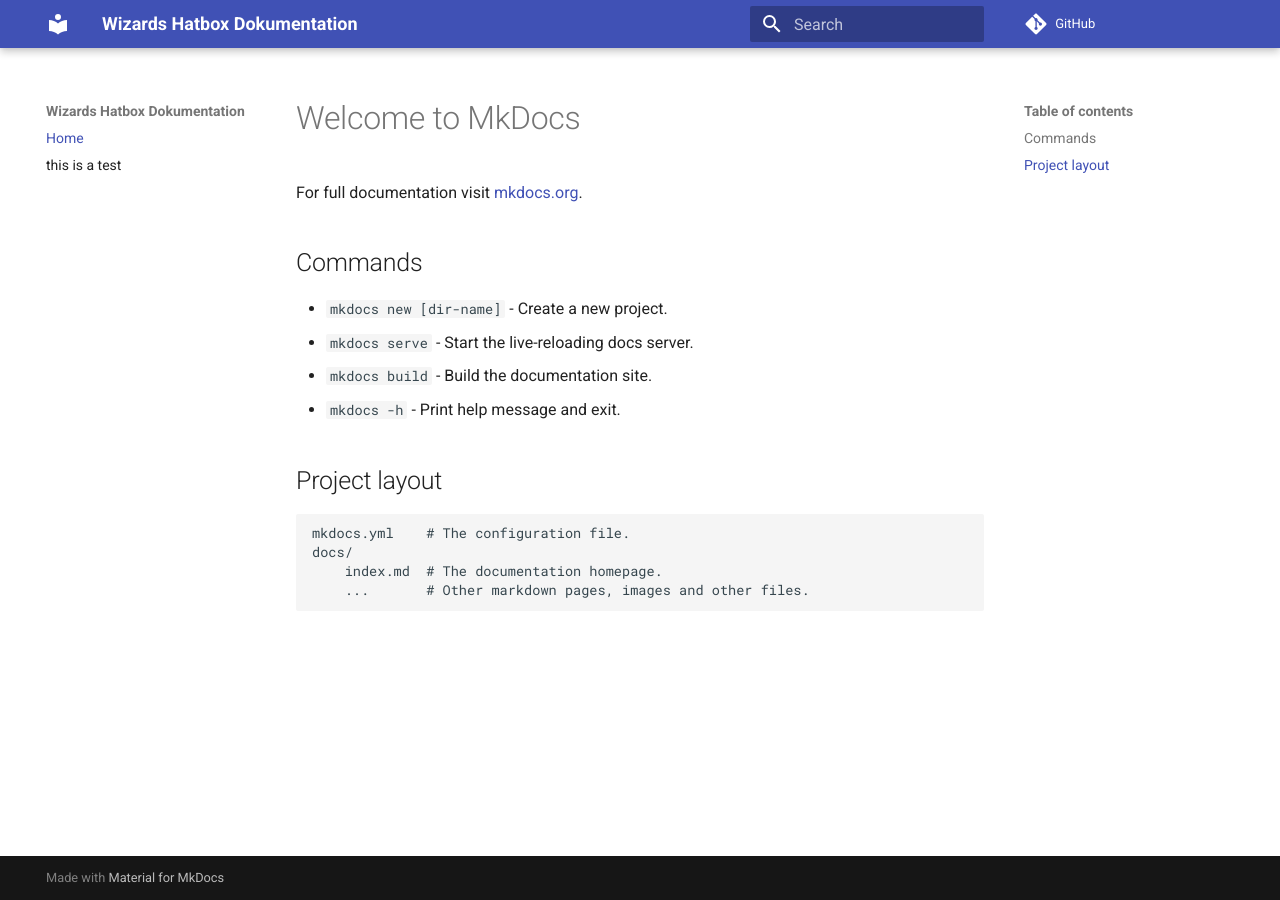
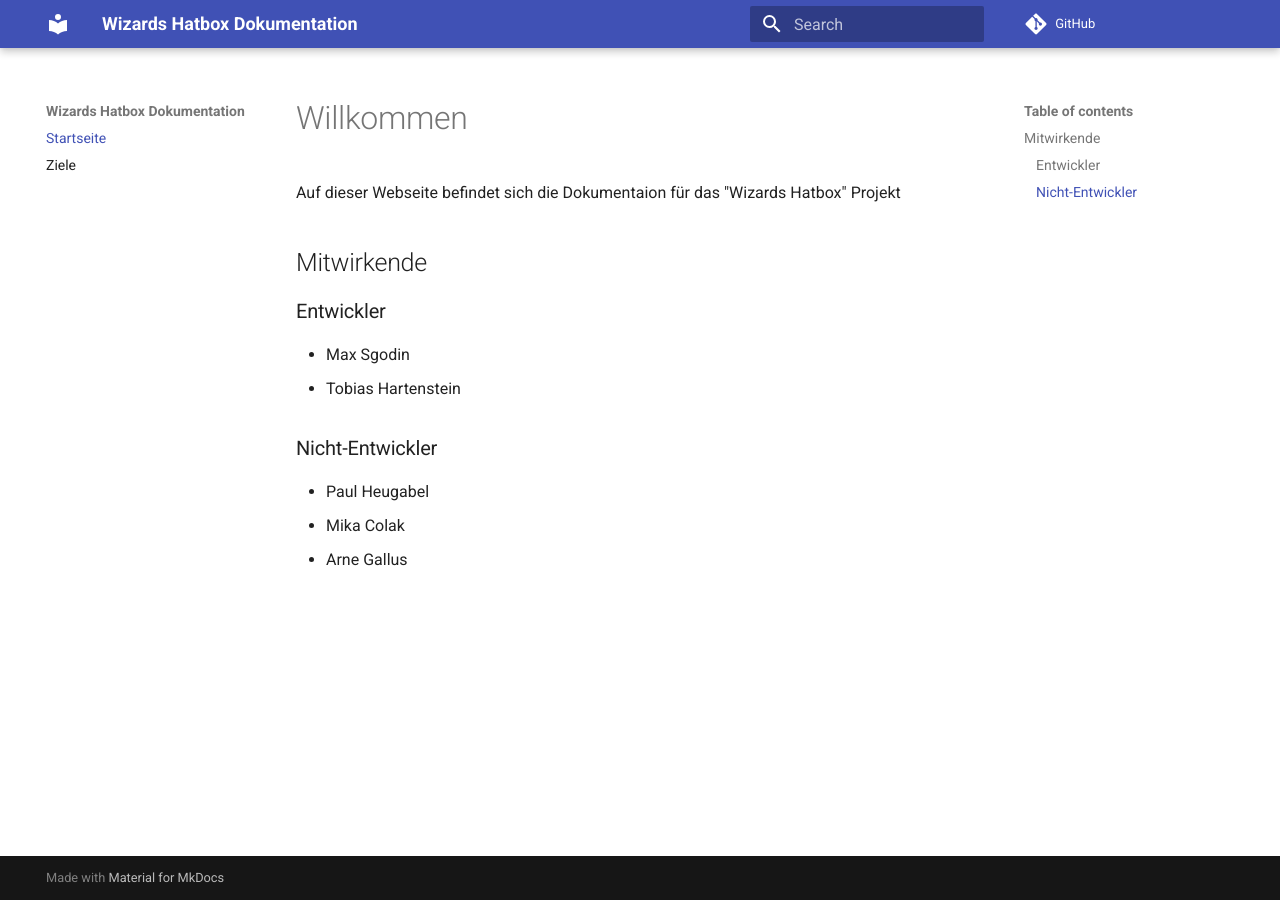
Before and after one commit to Wizards-Hatbox/WizardsHatdocs, an MkDocs documentation site: the page built from docs/index.md, in a window 1280 px wide. Built offline with MkDocs 1.6.1 and Material for MkDocs 9.7.7, drawn with Linux system fonts in a browser that asks for light colours; comment, search, counter and statistics services are not loaded.

Commit message:
init documentation

```diff
--- a/docs/index.md
+++ b/docs/index.md
@@ -1,17 +1,17 @@
-# Welcome to MkDocs
+# Willkommen
 
-For full documentation visit [mkdocs.org](https://www.mkdocs.org).
+Auf dieser Webseite befindet sich die Dokumentaion für das "Wizards Hatbox" Projekt
 
-## Commands
+## Mitwirkende
 
-* `mkdocs new [dir-name]` - Create a new project.
-* `mkdocs serve` - Start the live-reloading docs server.
-* `mkdocs build` - Build the documentation site.
-* `mkdocs -h` - Print help message and exit.
+### Entwickler
 
-## Project layout
+- Max Sgodin
+- Tobias Hartenstein
 
-    mkdocs.yml    # The configuration file.
-    docs/
-        index.md  # The documentation homepage.
-        ...       # Other markdown pages, images and other files.
+
+### Nicht-Entwickler
+
+- Paul Heugabel
+- Mika Colak
+- Arne Gallus
--- a/docs/test.md
+++ /dev/null
@@ -1 +0,0 @@
-# this is a test
--- a/mkdocs.yml
+++ b/mkdocs.yml
@@ -6,5 +6,39 @@
   name: material
 
 nav:
-  - Home: index.md
-  - test.md
+  - Startseite: index.md
+  - Ziele: ziele.md
+
+markdown_extensions:
+
+  # Python Markdown
+  - abbr
+  - admonition
+  - attr_list
+  - def_list
+  - footnotes
+  - md_in_html
+  - toc:
+      permalink: true
+
+  # Python Markdown Extensions
+  - pymdownx.arithmatex:
+      generic: true
+  - pymdownx.betterem:
+      smart_enable: all
+  - pymdownx.caret
+  - pymdownx.details
+  - pymdownx.emoji:
+      emoji_index: !!python/name:material.extensions.emoji.twemoji
+      emoji_generator: !!python/name:material.extensions.emoji.to_svg
+  - pymdownx.highlight
+  - pymdownx.inlinehilite
+  - pymdownx.keys
+  - pymdownx.mark
+  - pymdownx.smartsymbols
+  - pymdownx.superfences
+  - pymdownx.tabbed:
+      alternate_style: true
+  - pymdownx.tasklist:
+      custom_checkbox: true
+  - pymdownx.tilde
```
Also changed, not shown: docs/ziele.md (added, +3 -0 lines).
